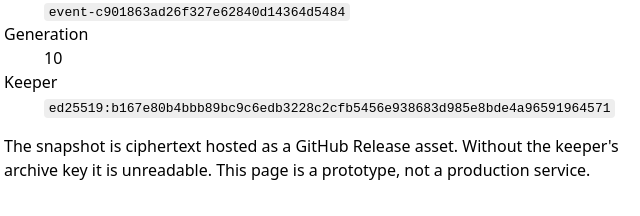
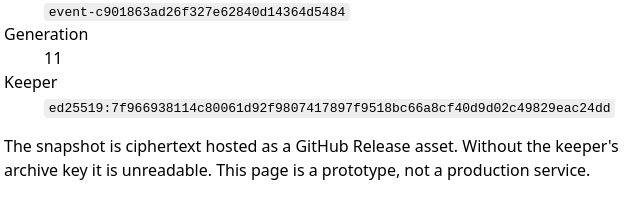
Before and after one commit to ios5370/innkeeper-lab-pc-20261122, a plain HTML site: page index.html in a window 1280 px wide. Shown: the part 248-464 px from the top of the page, 300-940 px from the left. Drawn offline with Linux system fonts and the light colour scheme.

Commit message:
Update Innkeeper lab index

```diff
--- a/index.html
+++ b/index.html
@@ -9,8 +9,8 @@
 <p><a href="manifest.json">Signed manifest</a></p>
 <dl>
 <dt>Event</dt><dd><code>event-c901863ad26f327e62840d14364d5484</code></dd>
-<dt>Generation</dt><dd>10</dd>
-<dt>Keeper</dt><dd><code>ed25519:b167e80b4bbb89bc9c6edb3228c2cfb5456e938683d985e8bde4a96591964571</code></dd>
+<dt>Generation</dt><dd>11</dd>
+<dt>Keeper</dt><dd><code>ed25519:7f966938114c80061d92f9807417897f9518bc66a8cf40d9d02c49829eac24dd</code></dd>
 </dl>
 <p>The snapshot is ciphertext hosted as a GitHub Release asset. Without the
 keeper's archive key it is unreadable. This page is a prototype, not a
```
